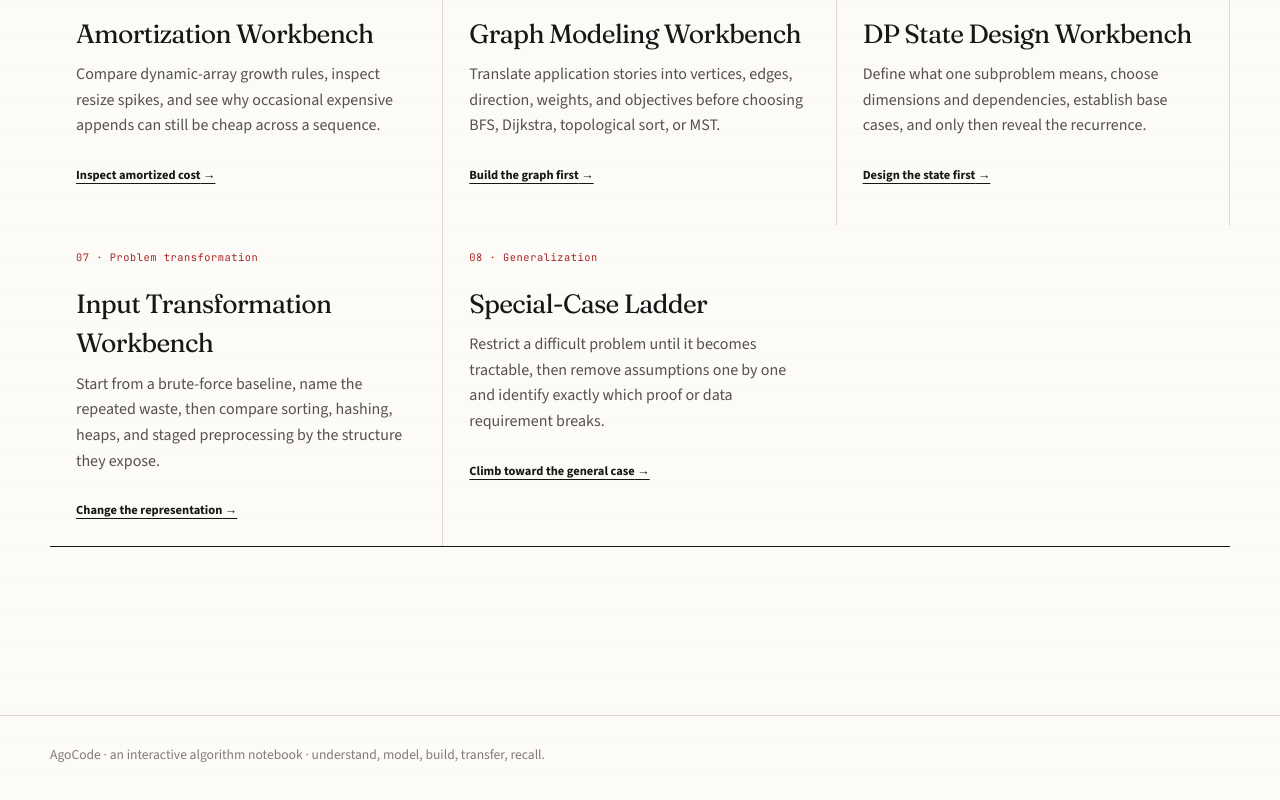
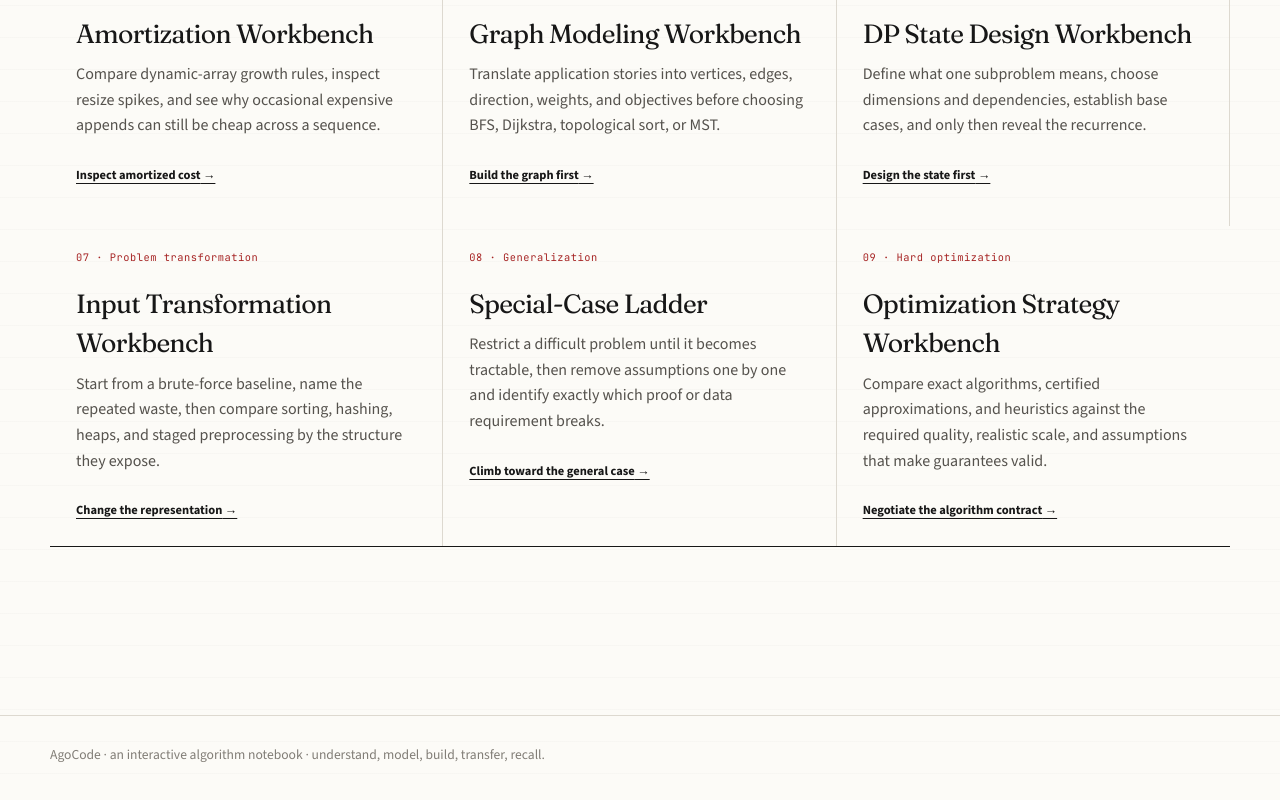
Before and after one commit to anatwork14/agocode, a Next.js app: page /lab in a window 1280 px wide. Shown: the part 827-1627 px from the top of the page. Built offline with nearby package versions, Linux system fonts and the light colour scheme.

Commit message:
feat: add optimization strategies to lab index

```diff
--- a/app/lab/page.tsx
+++ b/app/lab/page.tsx
@@ -59,6 +59,13 @@ const labs = [
     href: "/lab/special-cases",
     action: "Climb toward the general case",
   },
+  {
+    eyebrow: "Hard optimization",
+    title: "Optimization Strategy Workbench",
+    description: "Compare exact algorithms, certified approximations, and heuristics against the required quality, realistic scale, and assumptions that make guarantees valid.",
+    href: "/lab/optimization-strategies",
+    action: "Negotiate the algorithm contract",
+  },
 ] as const;
 
 export default function LabIndexPage() {
```
